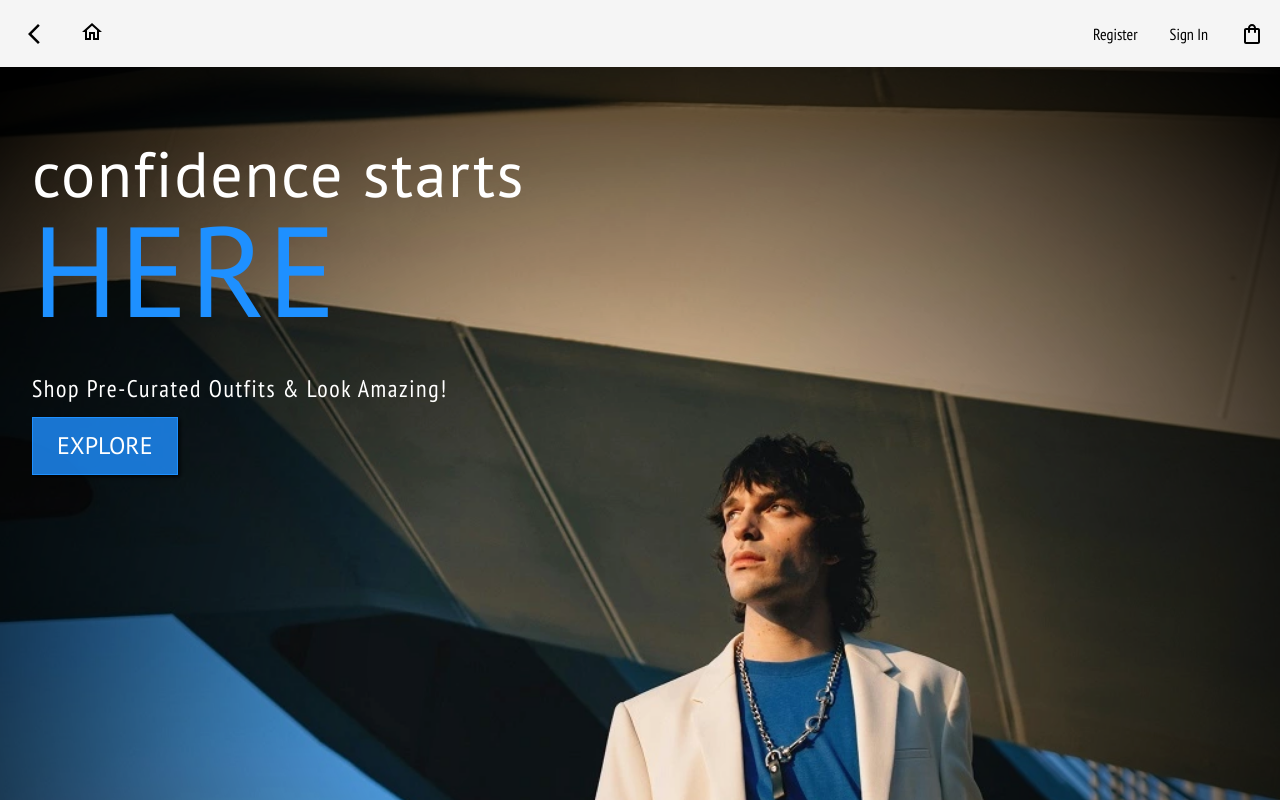
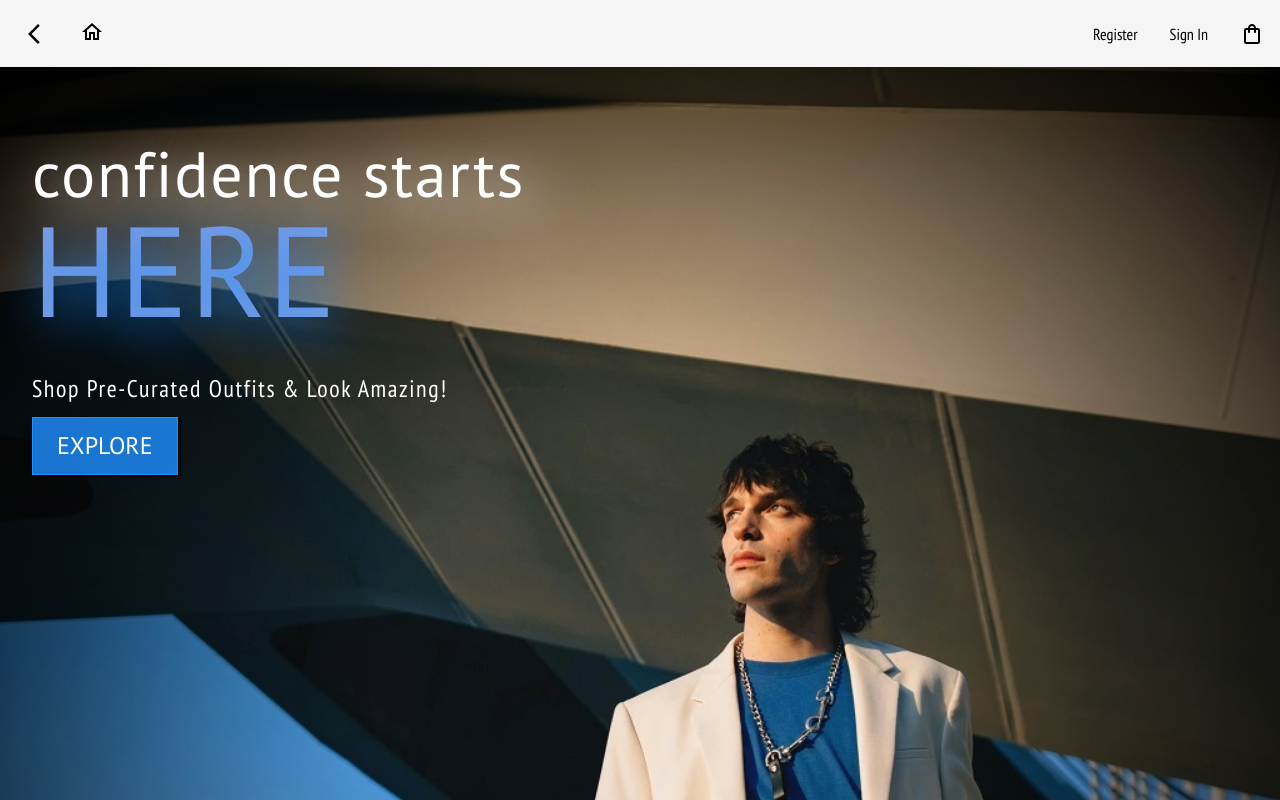
Before and after one commit to iefniar/iefniar.github.io, a React (Create React App) app: page /project-1 in a window 1280 px wide. Shown: the top 800 px of the page. Built offline with nearby package versions, Linux system fonts and the light colour scheme.

Commit message:
ecommerce project refactoring started

```diff
--- a/src/components/ECommerceButton.module.css
+++ b/src/components/ECommerceButton.module.css
@@ -28,10 +28,10 @@
 
 .btn:hover, .btn:focus{
     cursor: pointer;
-    background-image: linear-gradient(to bottom right, rgb(0, 80, 160), dodgerblue);
-    color: white;
-    border: 1px solid white;
-    box-shadow: 0 0 30px 1px rgba(255, 255, 255, 0.5);
+    background-color: whitesmoke;
+    color: var(--color-black-900);
+    border: 1px solid whitesmoke;
+    box-shadow: 0 0 30px 1px whitesmoke;
 }
 
 @media(max-width: 940px){
--- a/src/pages/ecommercePage/pageSections/Home.js
+++ b/src/pages/ecommercePage/pageSections/Home.js
@@ -5,14 +5,27 @@ import ECommerceButton from '../../../components/ECommerceButton';
 import { ArrowDropDownOutlined } from '@mui/icons-material';
 //import gsap from 'gsap';
 //import { ScrollTrigger } from 'gsap/ScrollTrigger';
-import { useTransform, useScroll, motion, useAnimate, useInView } from 'framer-motion';
+import { useTransform, useScroll, motion, useAnimate, useInView, animate, useMotionValue, useMotionTemplate } from 'framer-motion';
 import useOrientation from '../../../hooks/use-orientation';
 
 import Canvas from './Canvas';
 
 const Home = () => {
+  const COLORS = ["#198AFC", "#0364d4", "#e4effa"];
+  const color = useMotionValue(COLORS[0]);
+  //const backgroundImage = useMotionTemplate`linear-gradient(to bottom, ${color}, #198AFC, #198AFC)`;
   const deviceOrientation = useOrientation();
   const [videoPath, setVideoPath] = useState('/optimized-images/ecommerce/models/women/videos/landscape/compressed/ecommerce-landscape-video-1080p-25fps-90-percent-reduction-compressed.mp4');
+
+  useEffect(() => {
+    animate(color, COLORS, {
+      ease: 'easeInOut',
+      duration: 10,
+      repeat: Infinity,
+      repeatType: 'mirror'
+    });
+
+  }, []);
 
   useEffect(() => {
     if(deviceOrientation === 'portrait'){
@@ -171,7 +184,13 @@ const Home = () => {
               }
             }}>
               <div className={classes['hero-left']}>
-                <h1>Confidence Starts <br></br> <span>Here</span></h1>
+                <h1>Confidence Starts <br></br>
+                  <motion.span style={{
+                    backgroundColor: color
+                    }}>
+                    Here
+                  </motion.span>
+                </h1>
                 <h3>Shop Pre-Curated Outfits & Look Amazing!</h3>
                 <div>
                   <ECommerceButton text='Explore' path='/project-1/items' />
--- a/src/pages/ecommercePage/pageSections/Home.module.css
+++ b/src/pages/ecommercePage/pageSections/Home.module.css
@@ -65,11 +65,16 @@
     text-transform: lowercase;
     line-height: 1;
     color: var(--color-white-100);
+    text-shadow: 10px 10px 50px #ffffff;
     /*text-shadow: 2px 2px 4px rgba(0, 0, 0, 0.8);*/
 }
 
 .hero-left>h1>span{
-    color: dodgerblue;
+    background-clip: text;
+    -webkit-background-clip: text;
+    color: transparent;
+    text-shadow: 10px 10px 50px #198AFC;
+    /*filter: drop-shadow(1px 1px 10px #14598b);*/
     font-size: clamp(2rem, 10vw + 1rem, 8rem);
     text-transform: uppercase;
 }
```
